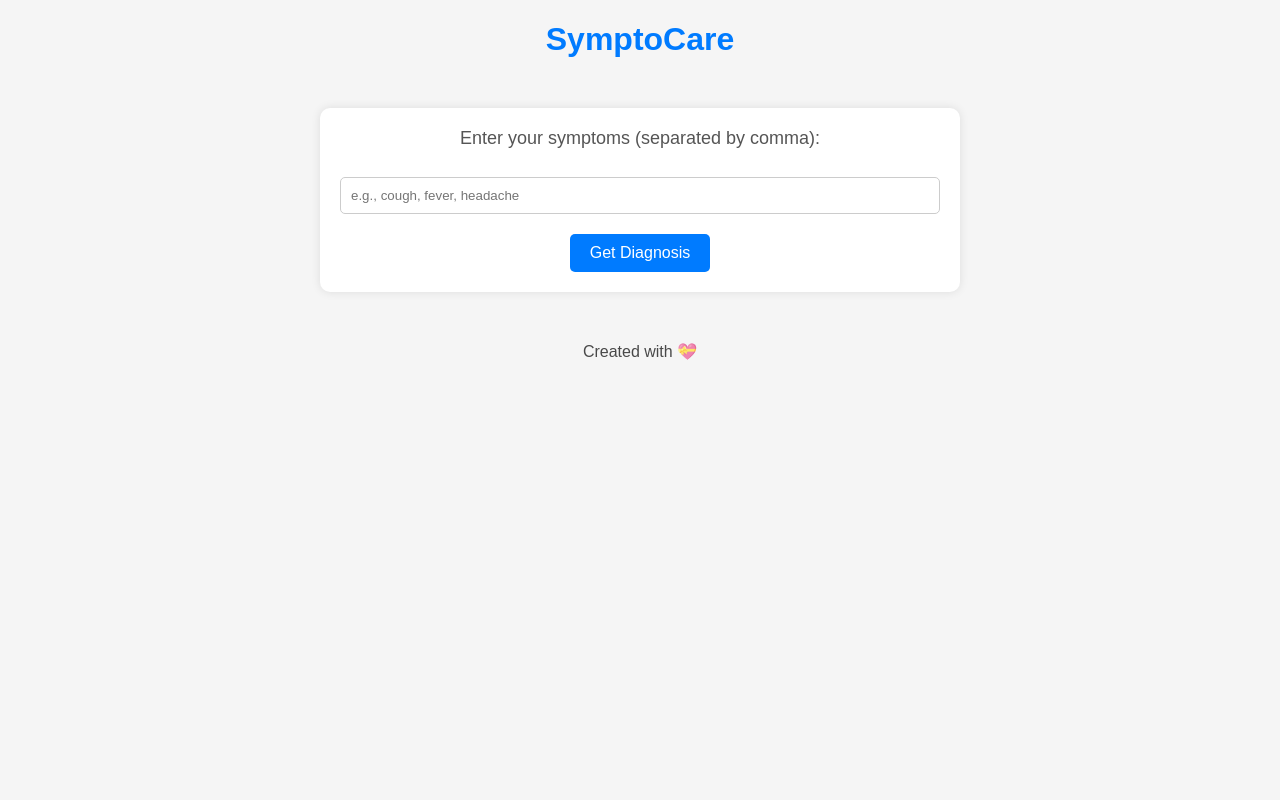
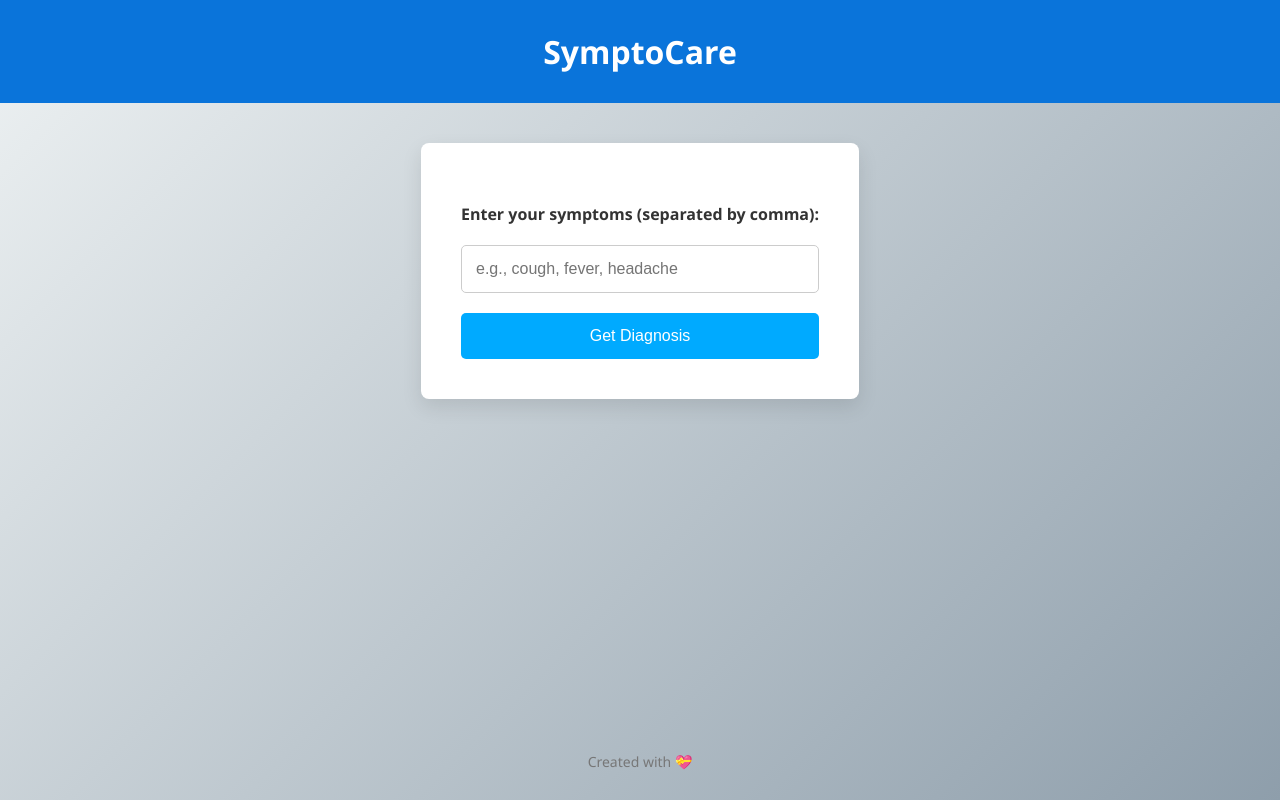
Before and after one commit to RaoVrn/SymptoCare, a plain HTML site: page templates/index.html in a window 1280 px wide. Drawn offline with Linux system fonts and the light colour scheme.

Commit message:
Update UI

```diff
--- a/templates/index.html
+++ b/templates/index.html
@@ -5,63 +5,83 @@
     <meta name="viewport" content="width=device-width, initial-scale=1.0">
     <title>SymptoCare</title>
     <style>
+        :root {
+            --primary-color: #0A74DA;
+            --secondary-color: #ffffff;
+            --bg-gradient-start: #eef2f3;
+            --bg-gradient-end: #8e9eab;
+            --text-color: #333333;
+            --accent-color: #00aaff;
+        }
         body {
-            font-family: Arial, sans-serif;
+            font-family: 'Segoe UI', Tahoma, Geneva, Verdana, sans-serif;
+            background: linear-gradient(135deg, var(--bg-gradient-start), var(--bg-gradient-end));
             margin: 0;
             padding: 0;
-            background-color: #f5f5f5;
+            color: var(--text-color);
+            display: flex;
+            flex-direction: column;
+            min-height: 100vh;
+        }
+        header {
+            background-color: var(--primary-color);
+            padding: 30px;
+            text-align: center;
+            color: #ffffff;
         }
         .container {
-            max-width: 600px;
-            margin: 50px auto;
-            padding: 20px;
-            background-color: #fff;
-            border-radius: 10px;
-            box-shadow: 0 0 10px rgba(0, 0, 0, 0.1);
+            max-width: 500px;
+            background-color: var(--secondary-color);
+            margin: 40px auto;
+            padding: 40px;
+            border-radius: 8px;
+            box-shadow: 0 8px 20px rgba(0, 0, 0, 0.1);
         }
         h1 {
-            text-align: center;
-            color: #007bff;
-            margin-bottom: 20px;
+            margin: 0;
+            font-size: 32px;
         }
         form {
-            text-align: center;
+            display: flex;
+            flex-direction: column;
+            gap: 20px;
+            margin-top: 20px;
         }
         label {
-            font-size: 18px;
-            color: #555;
-            display: block;
-            margin-bottom: 10px;
+            font-size: 16px;
+            font-weight: bold;
         }
         input[type="text"] {
-            width: 100%;
-            padding: 10px;
-            margin-bottom: 20px;
+            padding: 14px;
             border: 1px solid #ccc;
             border-radius: 5px;
-            box-sizing: border-box;
-            transition: border-color 0.3s;
+            font-size: 16px;
         }
         input[type="text"]:focus {
-            border-color: #007bff;
+            border-color: var(--accent-color);
+            outline: none;
+            box-shadow: 0 0 5px rgba(0,170,255,0.5);
         }
         input[type="submit"] {
-            background-color: #007bff;
-            color: #fff;
+            background-color: var(--accent-color);
+            color: #ffffff;
+            font-size: 16px;
+            padding: 14px;
             border: none;
             border-radius: 5px;
-            padding: 10px 20px;
-            font-size: 16px;
             cursor: pointer;
-            transition: background-color 0.3s;
+            transition: transform 0.2s, background-color 0.3s;
         }
         input[type="submit"]:hover {
-            background-color: #0056b3;
+            background-color: var(--primary-color);
+            transform: scale(1.02);
         }
         footer {
+            margin-top: auto;
             text-align: center;
-            margin-top: 20px;
-            opacity: 0.7;
+            padding: 15px;
+            font-size: 14px;
+            color: #777777;
         }
     </style>
 </head>
@@ -71,15 +91,13 @@
     </header>
     <div class="container">
         <form action="/result" method="post">
-            <label for="symptoms">Enter your symptoms (separated by comma):</label><br>
-            <input type="text" id="symptoms" name="symptoms" placeholder="e.g., cough, fever, headache"><br>
+            <label for="symptoms">Enter your symptoms (separated by comma):</label>
+            <input type="text" id="symptoms" name="symptoms" placeholder="e.g., cough, fever, headache">
             <input type="submit" value="Get Diagnosis">
         </form>
     </div>
+    <footer>
+        <p>Created with 💝</p>
+    </footer>
 </body>
-
-<footer>
-    <p>Created with 💝</p>
-</footer>
-
 </html>
```
Also changed, not shown: templates/result.html (+58 -33 lines).
